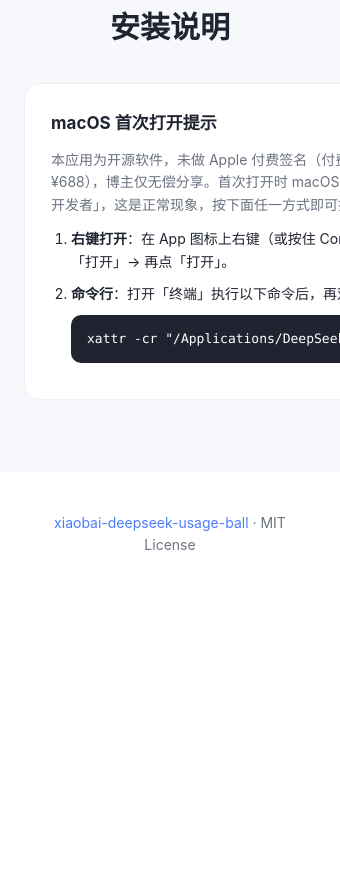
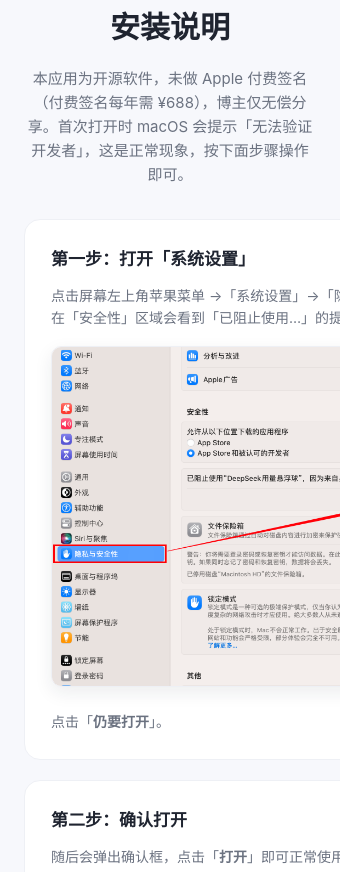
Before and after one commit to tangxia880-lab/xiaobai-deepseek-usage-ball, an Electron app: page docs/index.html in a window 340 px wide. Shown: the part 2078-2950 px from the top of the page. Before the commit the page ends 2675 px from the top, so only its background shows below. Drawn offline with Linux system fonts and the light colour scheme.

Commit message:
docs: 安装说明改为图文步骤（系统设置打开流程）

```diff
--- a/docs/index.html
+++ b/docs/index.html
@@ -112,6 +112,16 @@
     overflow-x: auto; font-size: 13px; margin-top: 10px;
     font-family: "SF Mono", Menlo, Consolas, monospace; line-height: 1.5;
   }
+  .install-intro {
+    text-align: center; font-size: 15px; color: var(--muted);
+    max-width: 640px; margin: 16px auto 0;
+  }
+  .step-figure { margin: 16px 0; text-align: center; }
+  .step-figure img {
+    max-width: 100%; height: auto; border-radius: 10px;
+    border: 1px solid #eef0f5;
+    box-shadow: 0 6px 18px rgba(31,36,48,.08);
+  }
 
   footer { text-align: center; padding: 40px 24px; color: var(--muted); font-size: 14px; }
   footer a { color: var(--c1); }
@@ -197,16 +207,27 @@
   <section class="install" id="install">
     <div class="container">
       <h2>安装说明</h2>
+      <p class="install-intro">本应用为开源软件，未做 Apple 付费签名（付费签名每年需 ¥688），博主仅无偿分享。首次打开时 macOS 会提示「无法验证开发者」，这是正常现象，按下面步骤操作即可。</p>
       <div class="install-steps">
         <div class="step">
-          <h3>macOS 首次打开提示</h3>
-          <p>本应用为开源软件，未做 Apple 付费签名（付费签名每年需 ¥688），博主仅无偿分享。首次打开时 macOS 会提示「无法验证开发者」，这是正常现象，按下面任一方式即可打开：</p>
-          <ol>
-            <li><strong>右键打开</strong>：在 App 图标上右键（或按住 Control 点按）→ 选择「打开」→ 再点「打开」。</li>
-            <li><strong>命令行</strong>：打开「终端」执行以下命令后，再双击 App 即可：
-              <pre>xattr -cr "/Applications/DeepSeek用量悬浮球.app"</pre>
-            </li>
-          </ol>
+          <h3>第一步：打开「系统设置」</h3>
+          <p>点击屏幕左上角苹果菜单 →「系统设置」→「隐私与安全性」，在「安全性」区域会看到「已阻止使用…」的提示：</p>
+          <figure class="step-figure">
+            <img src="install-step-1.png" alt="隐私与安全性 - 仍要打开">
+          </figure>
+          <p>点击「<strong>仍要打开</strong>」。</p>
+        </div>
+        <div class="step">
+          <h3>第二步：确认打开</h3>
+          <p>随后会弹出确认框，点击「<strong>打开</strong>」即可正常使用：</p>
+          <figure class="step-figure">
+            <img src="install-step-2.png" alt="确认打开弹窗">
+          </figure>
+        </div>
+        <div class="step">
+          <h3>命令行方式（可选）</h3>
+          <p>如果不想进系统设置，也可以打开「终端」执行以下命令，之后双击 App 即可：</p>
+          <pre>xattr -cr "/Applications/DeepSeek用量悬浮球.app"</pre>
         </div>
       </div>
     </div>
```
Also changed, not shown: docs/install-step-1.png (added), docs/install-step-2.png (added).
